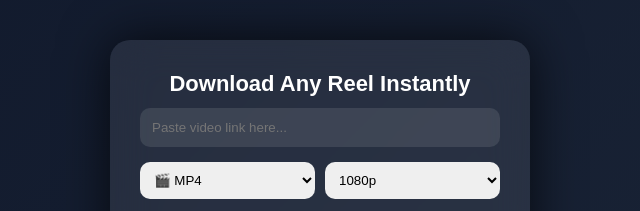
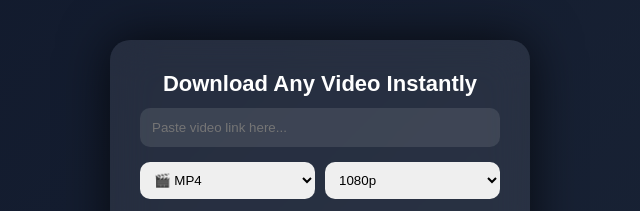
Before and after one commit to vivekmaini/Universal-Video-Downloader, a website: page index.html in a window 1280 px wide. Shown: the part 230-441 px from the top of the page, 320-960 px from the left. Drawn offline with Linux system fonts and the light colour scheme.

Commit message:
Update index.html

```diff
--- a/index.html
+++ b/index.html
@@ -22,7 +22,7 @@
 <!-- MAIN -->
 <div class="main">
   <div class="card">
-    <h2>Download Any Reel Instantly</h2>
+    <h2>Download Any Video Instantly</h2>
 
     <input type="text" id="url" placeholder="Paste video link here...">
 
```
